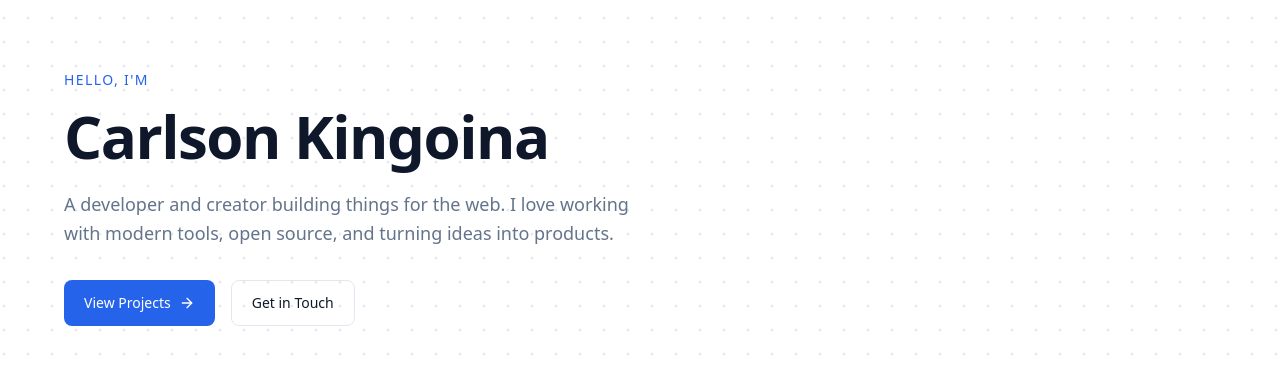
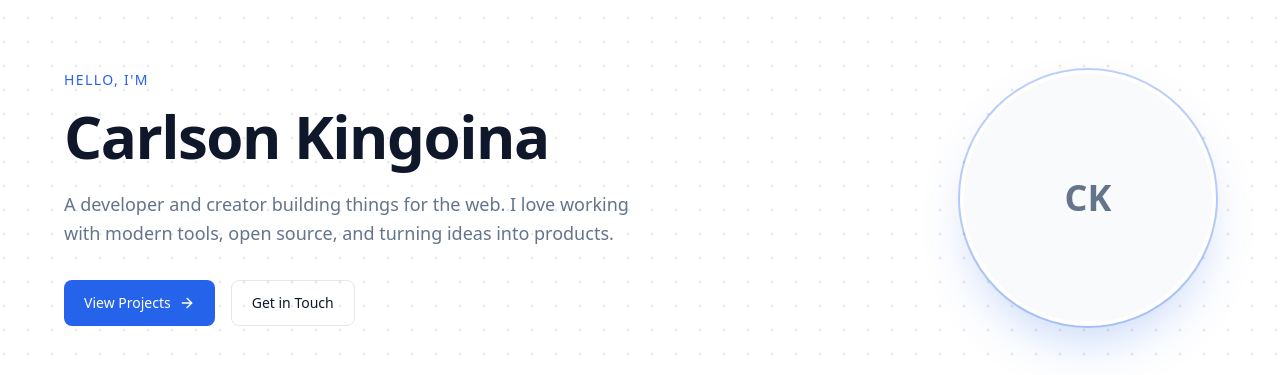
Before and after one commit to kingoh-200/Carlson-Kingoina-Official-Website, a Next.js app: page / in a window 1280 px wide. Shown: the part 299-674 px from the top of the page. Built offline with nearby package versions, Linux system fonts and the light colour scheme; no server answers; the database is empty.

Commit message:
Add profile portrait to home hero

```diff
--- a/src/components/InteractiveHero.tsx
+++ b/src/components/InteractiveHero.tsx
@@ -5,6 +5,7 @@ import { useTheme } from "next-themes";
 import { ArrowRight } from "lucide-react";
 import Link from "next/link";
 import { motion } from "framer-motion";
+import ProfileImage from "@/components/ProfileImage";
 
 const GRID_SIZE = 24;
 const REACT_RADIUS = 120;
@@ -184,7 +185,9 @@ export default function InteractiveHero() {
       />
 
       <div className="relative mx-auto flex min-h-[calc(100svh-12rem)] w-full max-w-6xl flex-col justify-center">
-        <motion.p
+        <div className="flex flex-col gap-10 lg:flex-row lg:items-center lg:justify-between lg:gap-16">
+          <div className="max-w-2xl">
+            <motion.p
           initial={{ opacity: 0, y: 12 }}
           animate={{ opacity: 1, y: 0 }}
           transition={{ duration: 0.5, delay: 0.1 }}
@@ -228,6 +231,16 @@ export default function InteractiveHero() {
             Get in Touch
           </Link>
         </motion.div>
+          </div>
+          <motion.div
+            initial={{ opacity: 0, scale: 0.9, y: 16 }}
+            animate={{ opacity: 1, scale: 1, y: 0 }}
+            transition={{ duration: 0.6, delay: 0.3, ease: [0.22, 1, 0.36, 1] }}
+            className="order-first mx-auto h-44 w-44 shrink-0 overflow-hidden rounded-full border-4 border-surface bg-surface-alt shadow-2xl shadow-primary/25 ring-2 ring-primary/30 sm:h-52 sm:w-52 lg:order-last lg:mx-0 lg:h-64 lg:w-64"
+          >
+            <ProfileImage />
+          </motion.div>
+        </div>
       </div>
     </section>
   );
```
